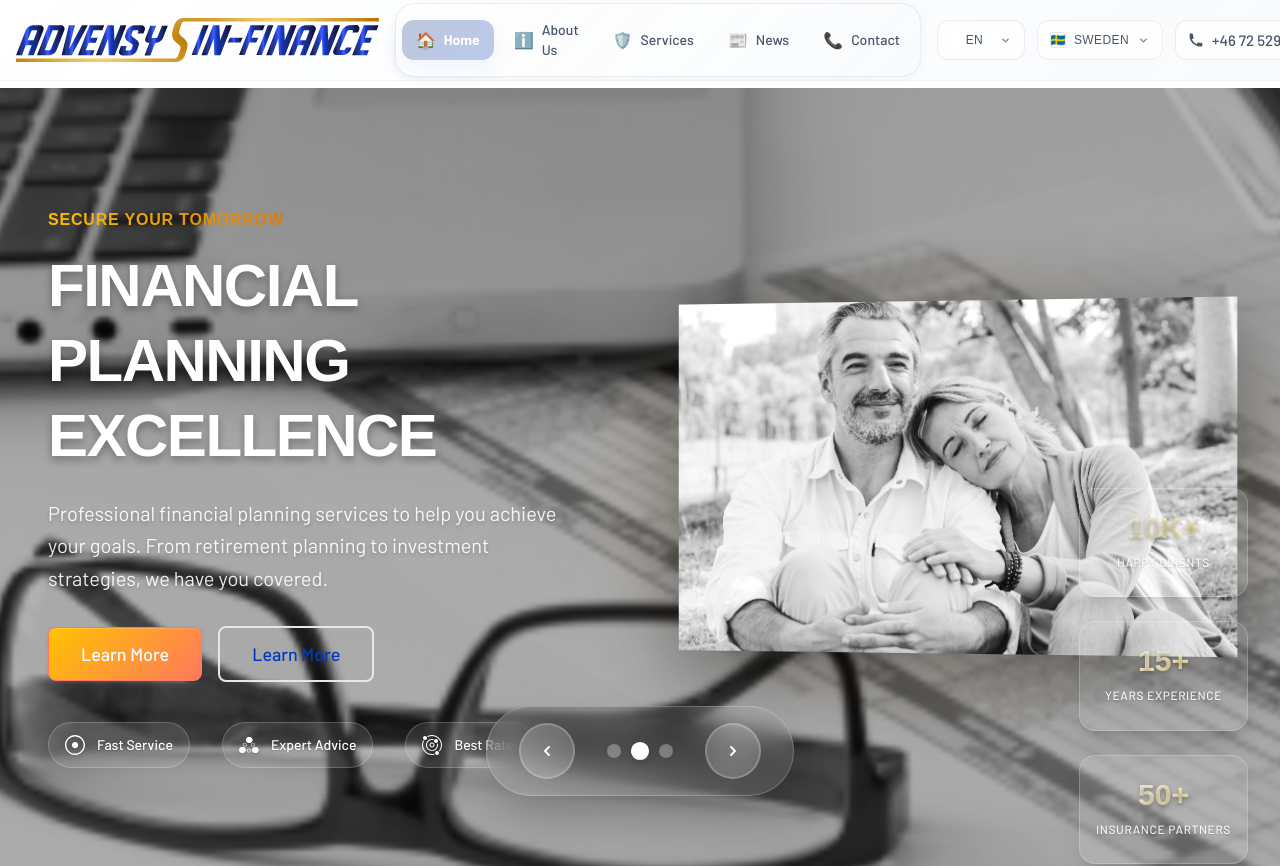
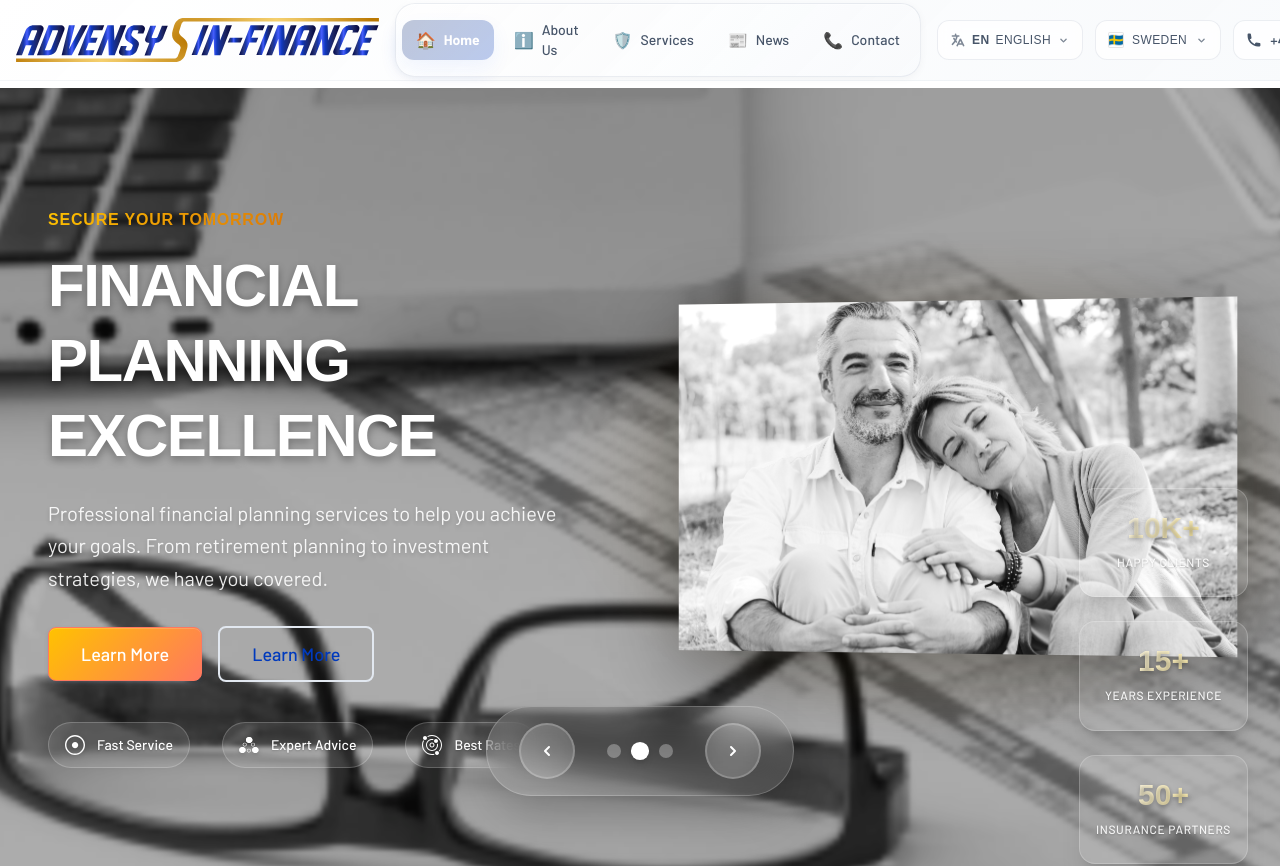
Before and after one commit to TAJKING10/advensysinFINANCETAJ, a React (Vite) app: page / in a window 1280 px wide. Shown: the top 866 px of the page. Built offline with nearby package versions, Linux system fonts and the light colour scheme.

Commit message:
language done

```diff
--- a/src/components/layout/Header.css
+++ b/src/components/layout/Header.css
@@ -69,6 +69,42 @@
   border:1px solid rgba(148,163,184,.18); border-radius:12px;
   color:var(--g-600); font-size:13px; font-weight:500;
   backdrop-filter:blur(10px); transition:all .2s ease;
+}
+
+/* Language selector specific styling */
+.sw__btn--language {
+  min-width: 120px;
+  gap: 6px;
+}
+
+.sw__icon {
+  width: 16px;
+  height: 16px;
+  opacity: 0.7;
+  flex-shrink: 0;
+}
+
+.sw__text {
+  display: flex;
+  align-items: center;
+  gap: 6px;
+  flex: 1;
+  min-width: 0;
+}
+
+.sw__code {
+  font-size: 12px;
+  font-weight: 700;
+  letter-spacing: 0.5px;
+  flex-shrink: 0;
+}
+
+.sw__name {
+  font-size: 12px;
+  font-weight: 500;
+  overflow: hidden;
+  text-overflow: ellipsis;
+  white-space: nowrap;
 }
 .sw__btn:hover{ background:#fff; transform:translateY(-1px); }
 
@@ -264,7 +300,10 @@
   .hdr__actions{ gap:6px; }
 
   .sw__btn{ min-width:72px; padding:6px 10px; }
-  .sw__text{ font-size:11px; max-width:60px; }
+  .sw__btn--language { min-width: 80px; }
+
+  /* Hide language name on small screens, keep only code */
+  .sw__name { display: none; }
 
   .hdr__phone{ padding:6px 10px; font-size:12px; }
   .hdr__phone svg{ width:14px; height:14px; }
@@ -275,5 +314,6 @@
 @media (max-width: 480px) {
   .hdr__phone{ display:none; }
   .sw__btn{ min-width:64px; padding:6px 8px; }
+  .sw__btn--language { min-width: 70px; }
   .sw__text{ max-width:48px; }
 }
--- a/src/components/layout/Header.jsx
+++ b/src/components/layout/Header.jsx
@@ -1,6 +1,6 @@
 import React, { useEffect, useState, useCallback, useRef } from "react";
 import { Link, useLocation } from "react-router-dom";
-import { HiChevronDown, HiPhone, HiMenuAlt3, HiX } from "react-icons/hi";
+import { HiChevronDown, HiPhone, HiMenuAlt3, HiX, HiTranslate } from "react-icons/hi";
 import { FaQuoteLeft } from "react-icons/fa";
 import { useLanguage } from "../../contexts/LanguageContext";
 import { useLocation as useLocationContext } from "../../contexts/LocationContext";
@@ -136,21 +136,18 @@ const Header = () => {
             <div className="dropdown" ref={langRef}>
               <button
                 type="button"
-                className="sw__btn"
+                className="sw__btn sw__btn--language"
                 onClick={() => { setLangOpen(v => !v); setLocOpen(false); }}
                 aria-expanded={langOpen}
                 aria-haspopup="listbox"
                 aria-controls="lang-menu"
-                aria-label={t("header.languageSwitcher")}
+                aria-label={`Select language. Current: ${languages[currentLanguage]?.name || 'English'}`}
               >
-                <span className="sw__flag">
-                  {languages[currentLanguage]?.flag?.startsWith('/') || languages[currentLanguage]?.flag?.startsWith('http') ? (
-                    <img src={languages[currentLanguage].flag} alt={`${languages[currentLanguage].name} flag`} className="flag-img" />
-                  ) : (
-                    languages[currentLanguage]?.flag
-                  )}
+                <HiTranslate className="sw__icon" />
+                <span className="sw__text">
+                  <span className="sw__code">{languages[currentLanguage]?.code?.toUpperCase()}</span>
+                  <span className="sw__name">{languages[currentLanguage]?.name}</span>
                 </span>
-                <span className="sw__text">{languages[currentLanguage]?.code?.toUpperCase()}</span>
                 <HiChevronDown className={`sw__chev ${langOpen ? "is-open" : ""}`} />
               </button>
 
```
